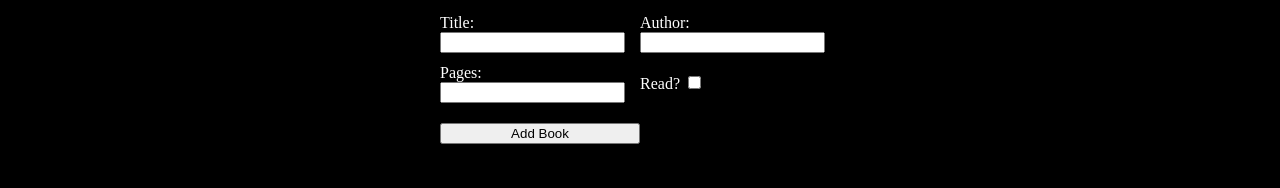
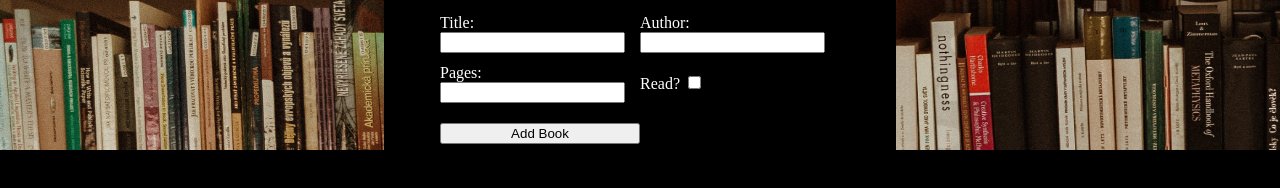
Before and after one commit to lomick2090/odin-library, a plain HTML site: page index.html in a window 1280 px wide. Drawn offline with Linux system fonts and the light colour scheme.

Commit message:
finish styling

```diff
--- a/index.html
+++ b/index.html
@@ -7,6 +7,9 @@
 
 </head>
 <body>
+
+    <img src="./books1.png" id="book1">
+    <img src="./books2.png" id="book2">
 
 
     <form action="post">
--- a/style.css
+++ b/style.css
@@ -1,5 +1,21 @@
 body {
     background-color: black;
+}
+
+#book1 {
+    position: absolute;
+    left: 0px;
+    top: 0px;
+    width: 30%;
+    height: 150px;
+}
+
+#book2 {
+    position: absolute;
+    right: 0px;
+    top: 0px;
+    width: 30%;
+    height: 150px;
 }
 
 form {
```
Also changed, not shown: books2.png (added).
